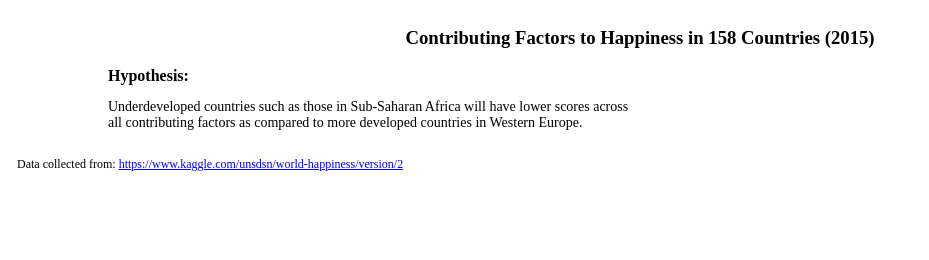
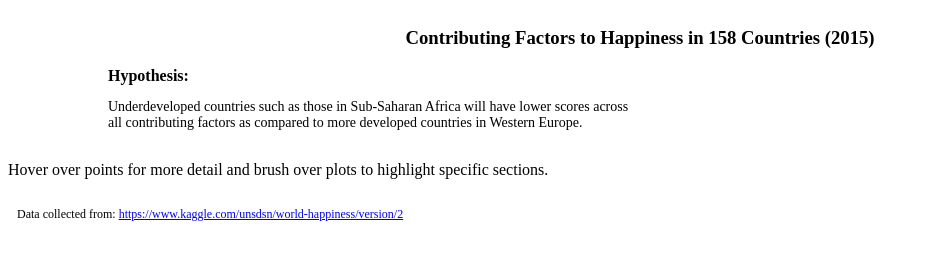
Before and after one commit to Audreym98/Audreym98.github.io, a plain HTML site: page Multi-Dimensional/multi_dimensional_assignment.html in a window 1280 px wide. Shown: the whole page, without its empty margins (0-929 px from the left). Drawn offline with Linux system fonts and the light colour scheme; files that its build step writes are made by us from their sources; a script that the page names is missing.

Commit message:
Add sentence to describe interactivity

```diff
--- a/Multi-Dimensional/multi_dimensional_assignment.html
+++ b/Multi-Dimensional/multi_dimensional_assignment.html
@@ -20,7 +20,7 @@
         Western Europe.</p>
     </div>
 </div>
-
+<p>Hover over points for more detail and brush over plots to highlight specific sections.</p>
 <div class="container">
     <div class="vis_multi" id="vis_multi"></div>
 </div>
```
